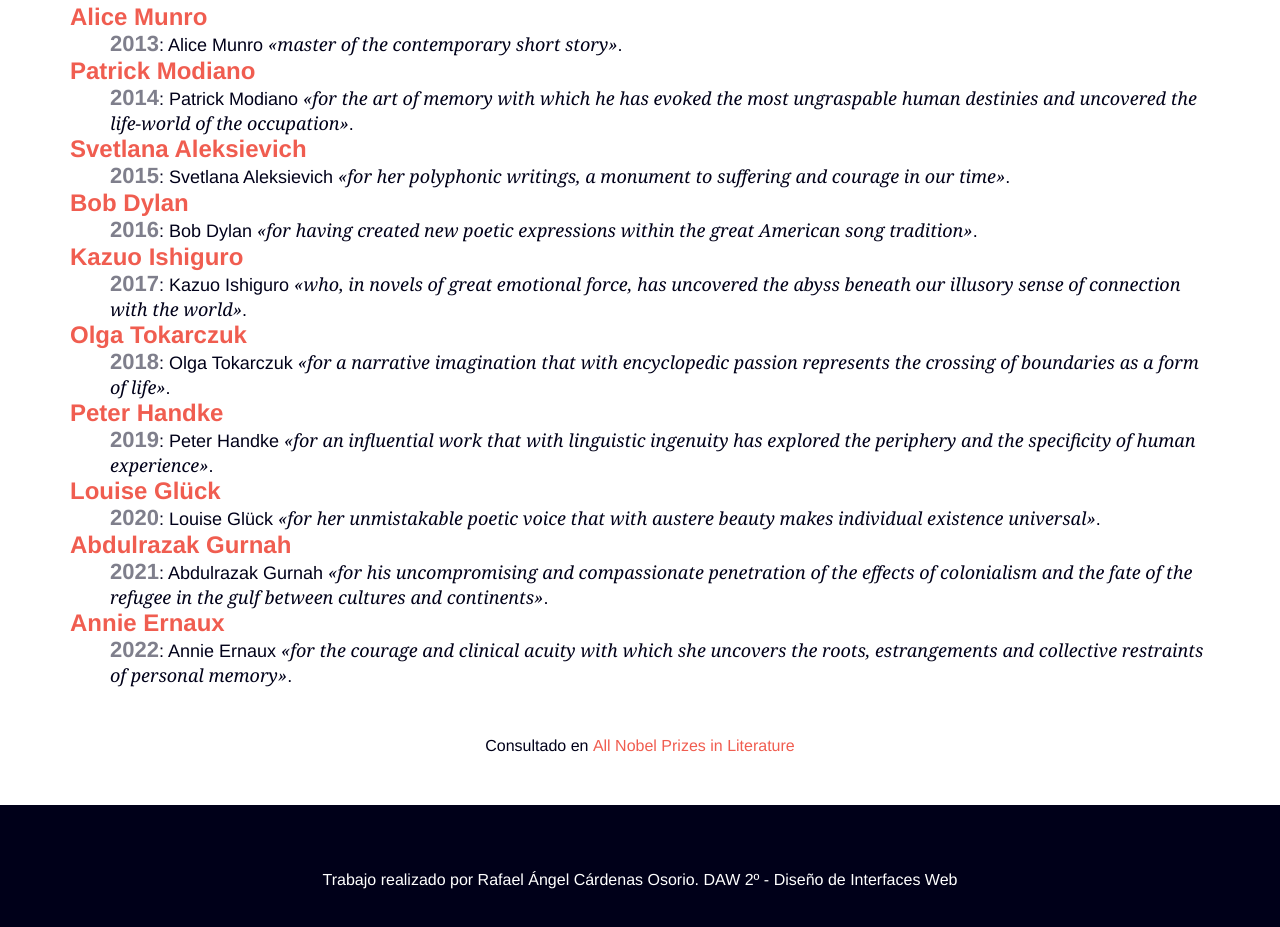
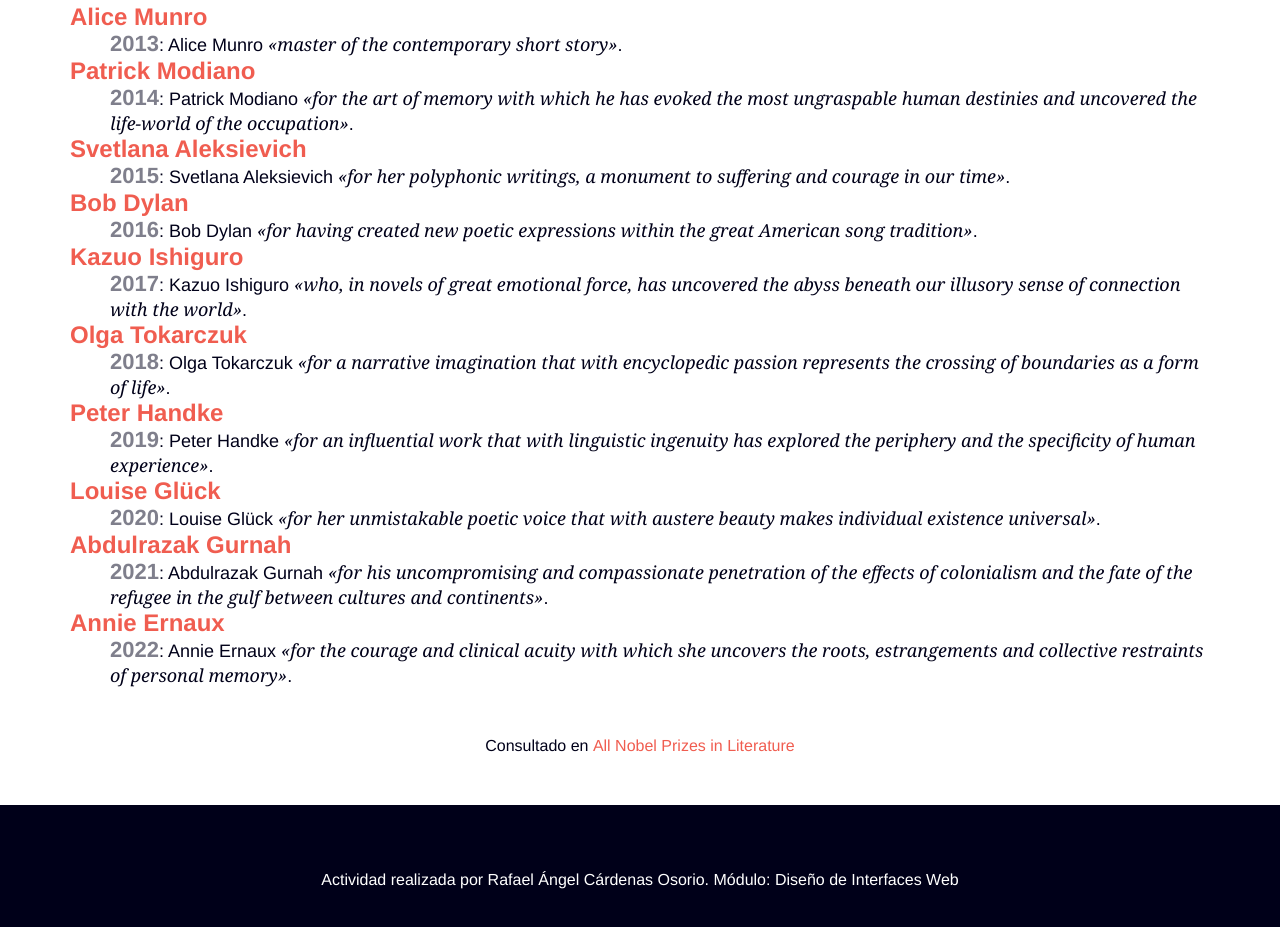
Before and after one commit to Raco1989/Practica01, a plain HTML site: page motivacion-premios.html in a window 1280 px wide. Shown: the part 412-1339 px from the top of the page. Drawn offline with Linux system fonts and the light colour scheme.

Commit message:
Update motivacion-premios.html

```diff
--- a/motivacion-premios.html
+++ b/motivacion-premios.html
@@ -79,7 +79,7 @@
 
     <footer class="pie">
 
-        <p class="pie__texto">Trabajo realizado por Rafael Ángel Cárdenas Osorio. DAW 2º - Diseño de Interfaces Web</p>
+        <p class="pie__texto">Actividad realizada por Rafael Ángel Cárdenas Osorio. Módulo: Diseño de Interfaces Web</p>
     </footer>
 
 </body>
```
